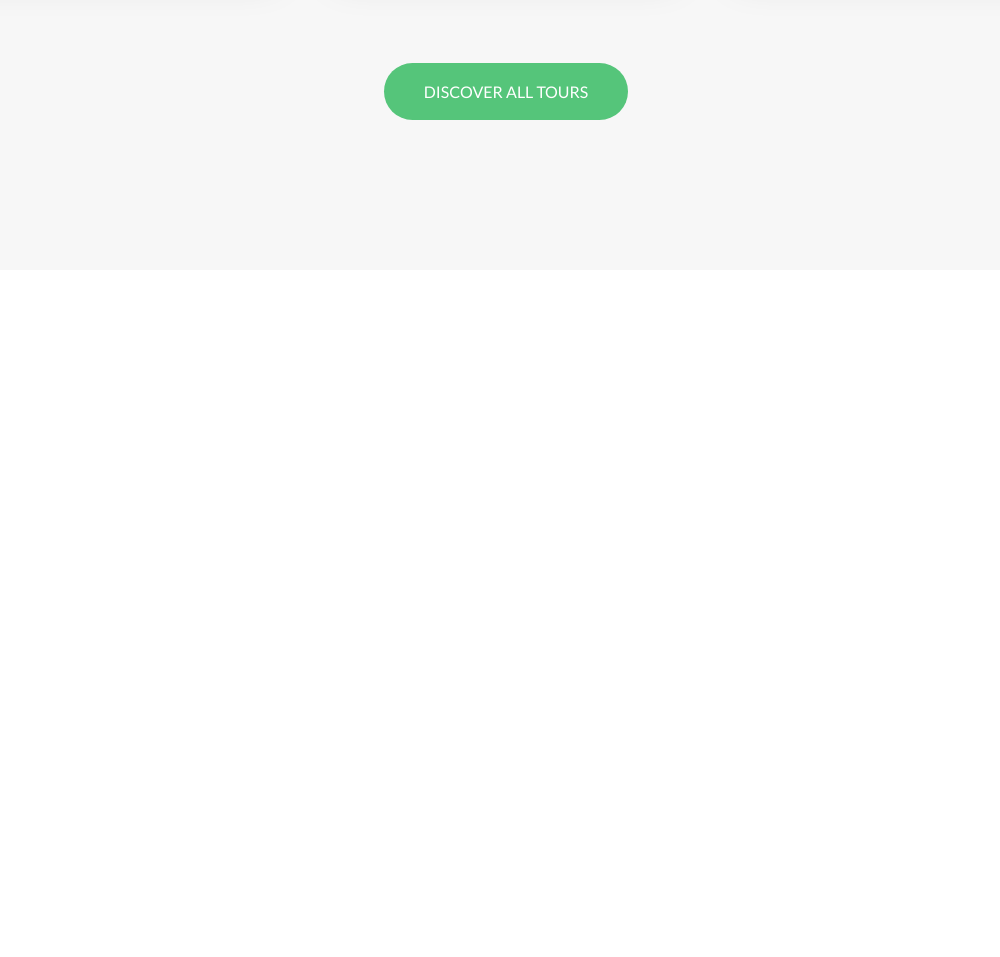
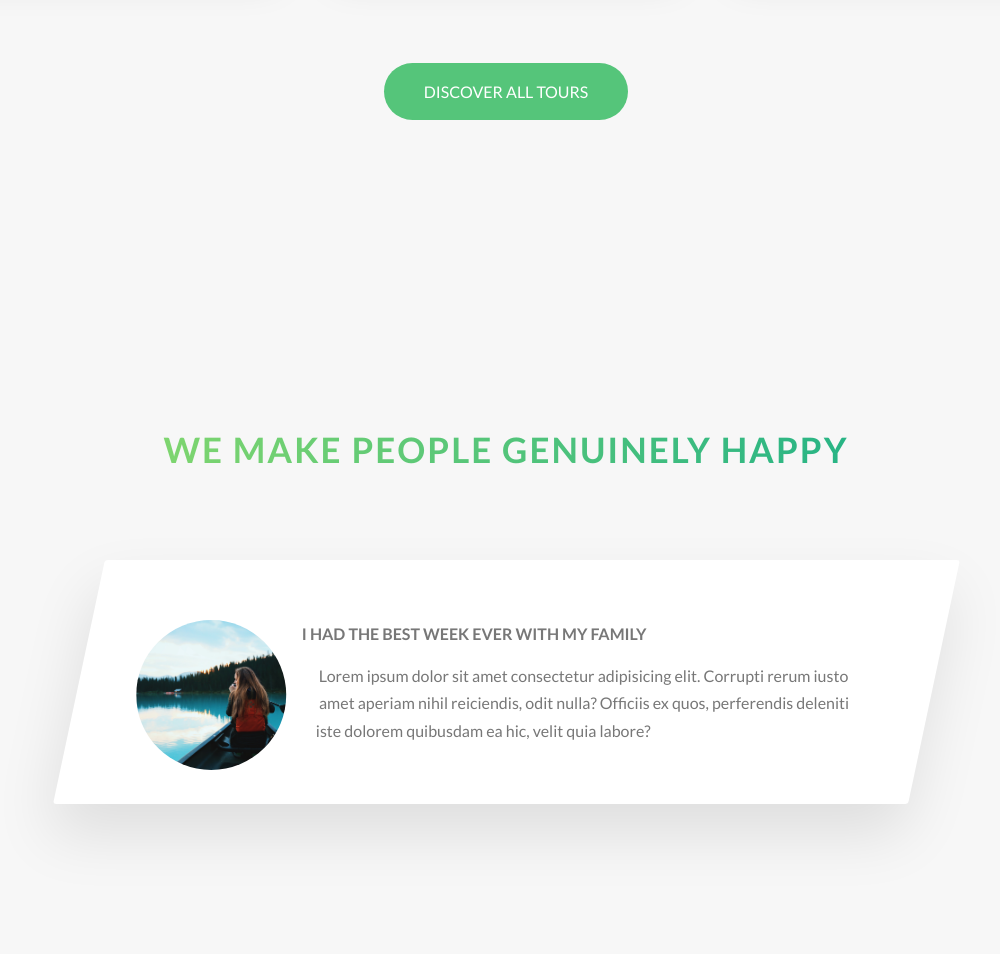
Before and after one commit to aromaton41/Natoures, a website: page index.html in a window 1280 px wide. Shown: the part 3081-4038 px from the top of the page, without its empty margins (134-1134 px from the left). Before the commit the page ends 3381 px from the top, so only its background shows below. Drawn offline with Linux system fonts and the light colour scheme.

Commit message:
building storie section Part1

```diff
--- a/index.html
+++ b/index.html
@@ -241,6 +241,35 @@
           <a href="" class="btn btn--green">Discover all tours</a>
         </div>
       </section>
+
+      <section class="section-stories">
+        <div class="u-center-text u-margin-bottom-big">
+          <h2 class="heading-secondary">We make people genuinely happy</h2>
+        </div>
+
+        <div class="row">
+          <div class="story">
+            <figure class="story__shape">
+              <img
+                src="./img/nat-8.jpg"
+                alt="Person on a tour"
+                class="story__img"
+              />
+            </figure>
+            <div class="story__text">
+              <h3 class="heading-tertiary u-margin-bottom-small">
+                I had the best week ever with my family
+              </h3>
+              <p>
+                Lorem ipsum dolor sit amet consectetur adipisicing elit.
+                Corrupti rerum iusto amet aperiam nihil reiciendis, odit nulla?
+                Officiis ex quos, perferendis deleniti iste dolorem quibusdam ea
+                hic, velit quia labore?
+              </p>
+            </div>
+          </div>
+        </div>
+      </section>
     </main>
 
     <!-- <section class="grid-test">
--- /dev/null
+++ b/sass/components/_story.scss
@@ -0,0 +1,34 @@
+.story {
+  width: 75%;
+  margin: 0 auto;
+  box-shadow: 0 3rem 6rem rgba($color-black, 0.1);
+  background-color: $color-white;
+  border-radius: 3px;
+  padding: 6rem;
+  padding-left: 9rem;
+  font-size: $default-font-size;
+  transform: skewx(-12deg);
+
+  & > * {
+    transform: skewX(12deg);
+  }
+
+  &__shape {
+    width: 15rem;
+    height: 15rem;
+    float: left;
+    -webkit-shape-outside: circle(50% at 50% 50%);
+    shape-outside: circle(50% at 50% 50%);
+    -webkit-clip-path: circle(50% at 50% 50%);
+    clip-path: circle(50% at 50% 50%);
+    transform: translateX(-3rem) skewX(12deg);
+  }
+
+  &__img {
+    height: 100%;
+  }
+
+  &__text {
+    transform: skewX(12deg);
+  }
+}
--- a/sass/main.scss
+++ b/sass/main.scss
@@ -11,6 +11,7 @@
 @import "components/composition";
 @import "components/feature-box";
 @import "components/card";
+@import "components/story";
 
 @import "layout/grid";
 @import "layout/header";
--- a/sass/pages/_home.scss
+++ b/sass/pages/_home.scss
@@ -26,3 +26,8 @@
   padding: 25rem 0 15rem 0;
   margin-top: -10rem;
 }
+
+.section-stories {
+  padding: 15rem 0;
+  background-color: $color-grey-light-1;
+}
```
Also changed, not shown: css/style.css.
